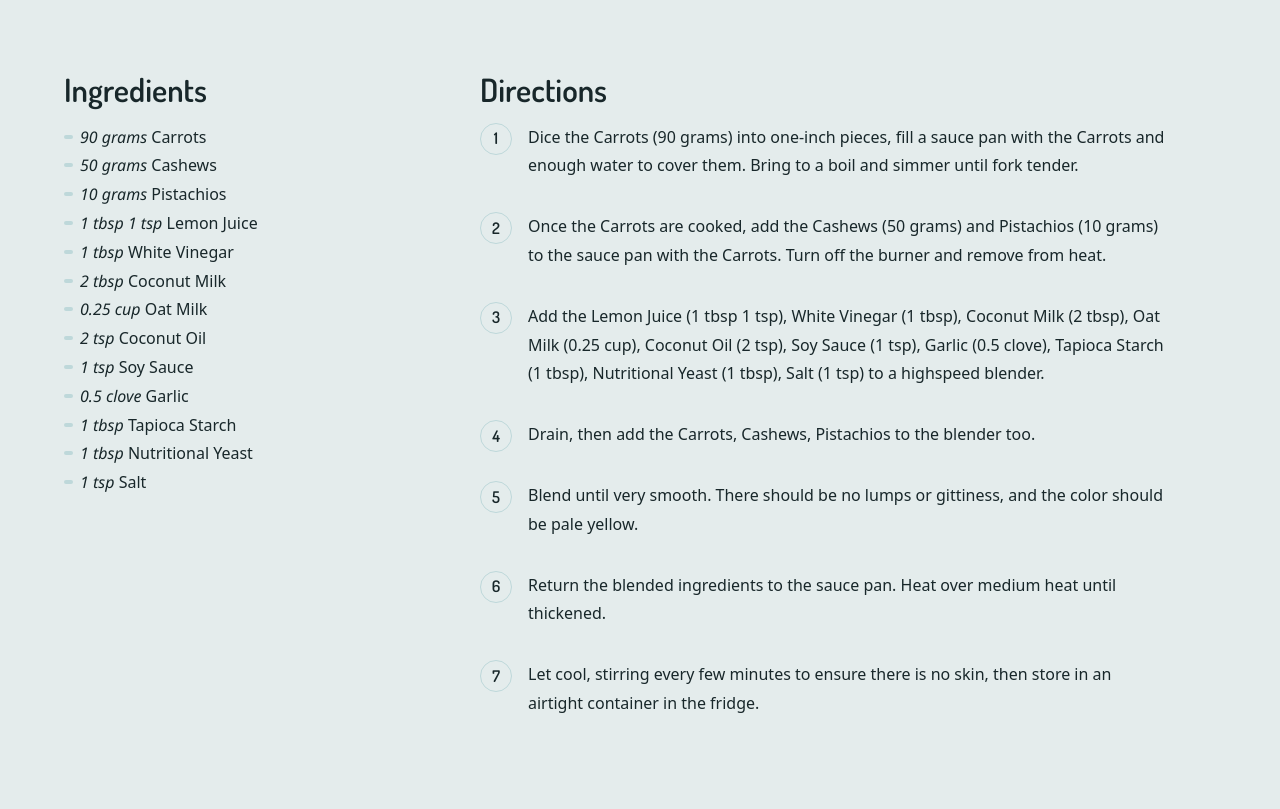
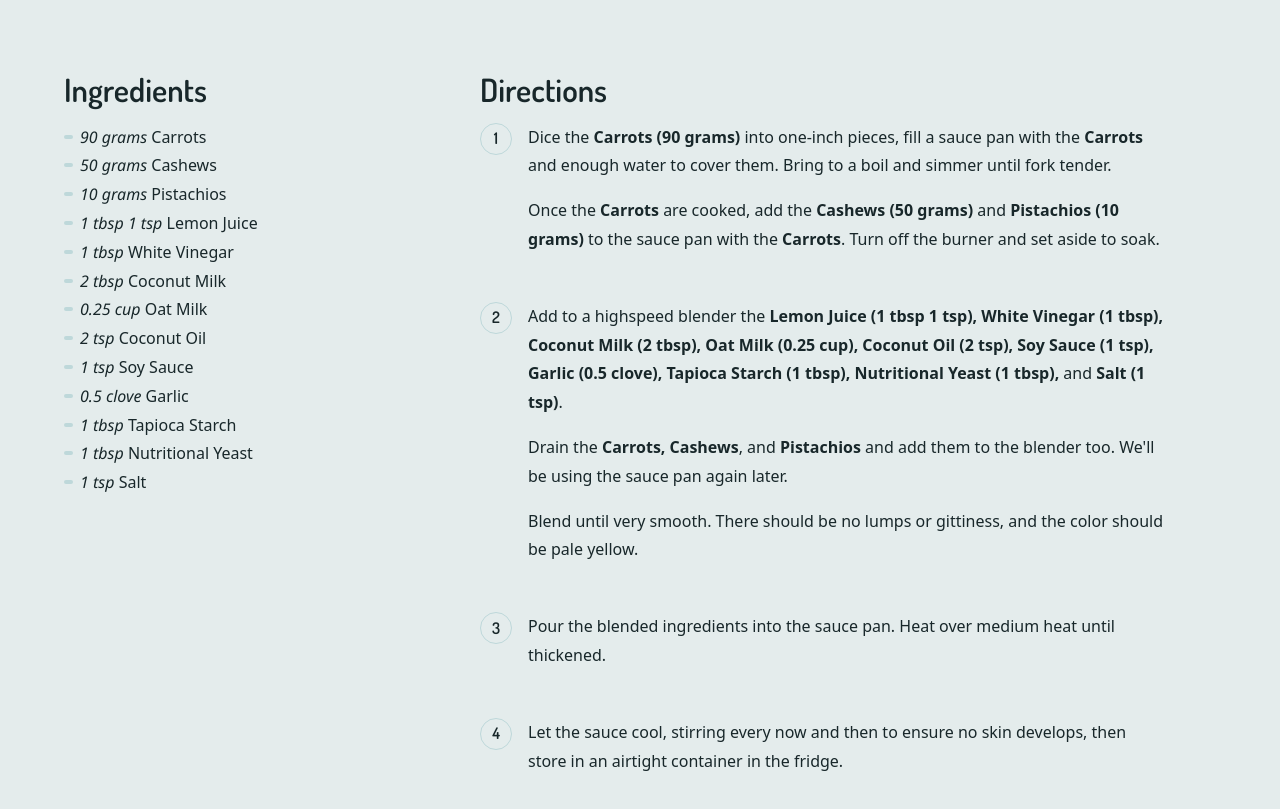
Before and after one commit to kcilc/ravioli-on-a-stick, an Astro site: page /queso-v7 in a window 1280 px wide. Shown: the part 835-1644 px from the top of the page. Before the commit the page ends 1601 px from the top, so only its background shows below. Built offline with nearby package versions, Linux system fonts and the light colour scheme; Astro itself is replaced by a stand-in of ours; a web font is replaced by a local one.

Commit message:
Restructured directions to allow formatting

```diff
--- /dev/null
+++ b/src/components/DirectionsLi.astro
@@ -0,0 +1,33 @@
+---
+---
+
+<li class="directions-item">
+    <slot />
+</li>
+
+<style>
+    .directions-item {
+        position: relative;
+        padding-inline-start: calc(var(--_circle-size) + var(--_gap-size));
+    }
+
+    .directions-item::before {
+        content: counter(directions);
+        counter-increment: directions;
+        position: absolute;
+        left: 0;
+        display: grid;
+        place-items: center;
+        width: var(--_circle-size);
+        height: var(--_circle-size);
+        border: 1px solid hsl(var(--plane-low));
+        border-radius: 50%;
+        font-family: 'Dosis', sans-serif;
+        font-weight: 600;
+    }
+
+    .directions-item + .directions-item {
+        margin-block-start: calc(var(--pad-large) * 3);
+    }
+
+</style>
--- a/src/layouts/Recipe.astro
+++ b/src/layouts/Recipe.astro
@@ -6,10 +6,9 @@ interface Recipe {
     alt: string
     description: string
     ingredients: Array<{ name: string, amount: Array<number,string> }>
-    directions: Array<string>
 }
 
-const { title, image, alt, description, ingredients, directions } = Astro.props;
+const { title, image, alt, description, ingredients } = Astro.props;
 
 ---
 
@@ -30,7 +29,7 @@ const { title, image, alt, description, ingredients, directions } = Astro.props;
     <section class="directions">
         <h2 class="heading-3">Directions</h2>
         <ol role="list" class="directions-list">
-            {directions.map((dir) => <li class="directions-item">{dir}</li>)}
+            <slot />
         </ol>
     </section>
 
@@ -135,28 +134,4 @@ const { title, image, alt, description, ingredients, directions } = Astro.props;
         padding: 0;
     }
 
-    .directions-item {
-        position: relative;
-        padding-inline-start: calc(var(--_circle-size) + var(--_gap-size));
-    }
-
-    .directions-item::before {
-        content: counter(directions);
-        counter-increment: directions;
-        position: absolute;
-        left: 0;
-        display: grid;
-        place-items: center;
-        width: var(--_circle-size);
-        height: var(--_circle-size);
-        border: 1px solid hsl(var(--plane-low));
-        border-radius: 50%;
-        font-family: 'Dosis', sans-serif;
-        font-weight: 600;
-    }
-
-    .directions-item + .directions-item {
-        margin-block-start: calc(var(--pad-large) * 2);
-    }
-
 </style>
--- a/src/pages/queso-v7.astro
+++ b/src/pages/queso-v7.astro
@@ -1,6 +1,7 @@
 ---
 import Layout from "../layouts/Layout.astro"
 import Recipe from "../layouts/Recipe.astro"
+import DirectionsLi from "../components/DirectionsLi.astro"
 
 const ingredients = [
         {
@@ -57,16 +58,6 @@ const ingredients = [
         },
 ];
 
-const directions = [
-    `Dice the ${ingredients[0].name} (${ingredients[0].amount.join(" ")}) into one-inch pieces, fill a sauce pan with the ${ingredients[0].name} and enough water to cover them. Bring to a boil and simmer until fork tender.`,
-    `Once the ${ingredients[0].name} are cooked, add the ${ingredients[1].name} (${ingredients[1].amount.join(" ")}) and ${ingredients[2].name} (${ingredients[2].amount.join(" ")}) to the sauce pan with the ${ingredients[0].name}. Turn off the burner and remove from heat.`,
-    `Add the ${ingredients.slice(3).map((i) => `${i.name} (${i.amount.join(" ")})`).join(", ")} to a highspeed blender.`,
-    `Drain, then add the ${ingredients.slice(0, 3).map((i) => i.name).join(", ")} to the blender too.`,
-    `Blend until very smooth. There should be no lumps or gittiness, and the color should be pale yellow.`,
-    `Return the blended ingredients to the sauce pan. Heat over medium heat until thickened.`,
-    `Let cool, stirring every few minutes to ensure there is no skin, then store in an airtight container in the fridge.`
-];
-
 ---
 
 <Layout>
@@ -75,6 +66,44 @@ const directions = [
         image="/queso-v7-1024.jpg"
         alt="A mason jar sitting a counter filled with a thick sauce the color of cheddar."
         description="A creamy, queso-like vegan sauce. It goes great on pizza, noodles, and inside quesadillas!"
-        ingredients={ingredients}
-        directions={directions} />
+        ingredients={ingredients}>
+
+            <DirectionsLi>
+                <p>
+                    Dice the <strong>{ingredients[0].name} ({ingredients[0].amount.join(" ")})</strong> into one-inch pieces,
+                    fill a sauce pan with the <strong>{ingredients[0].name}</strong> and enough water to cover them.
+                    Bring to a boil and simmer until fork tender.
+                </p>
+                <p>
+                    Once the <strong>{ingredients[0].name}</strong> are cooked, add the
+                    <strong>{ingredients[1].name} ({ingredients[1].amount.join(" ")})</strong> and
+                    <strong>{ingredients[2].name} ({ingredients[2].amount.join(" ")})</strong>
+                    to the sauce pan with the <strong>{ingredients[0].name}</strong>. Turn off the burner and set aside to soak.
+                </p>
+            </DirectionsLi>
+
+            <DirectionsLi>
+                <p>
+                    Add to a highspeed blender the
+                    {ingredients.slice(3, -1).map((ing, i, self) => <strong>{ing.name} ({ing.amount.join(" ")}), </strong>)}
+                    and <strong>{ingredients.at(-1).name} ({ingredients.at(-1).amount.join(" ")})</strong>.
+                </p>
+                <p>
+                    Drain the <strong>{ingredients[0].name}, {ingredients[1].name}</strong>, and <strong>{ingredients[2].name}</strong> and add them to the blender too.
+                    We'll be using the sauce pan again later.
+                </p>
+                <p>
+                    Blend until very smooth. There should be no lumps or gittiness, and the color should be pale yellow.
+                </p>
+            </DirectionsLi>
+
+            <DirectionsLi>
+                Pour the blended ingredients into the sauce pan. Heat over medium heat until thickened.
+            </DirectionsLi>
+
+            <DirectionsLi>
+                Let the sauce cool, stirring every now and then to ensure no skin develops, then store in an airtight container in the fridge.
+            </DirectionsLi>
+
+    </Recipe>
 </Layout>
```
